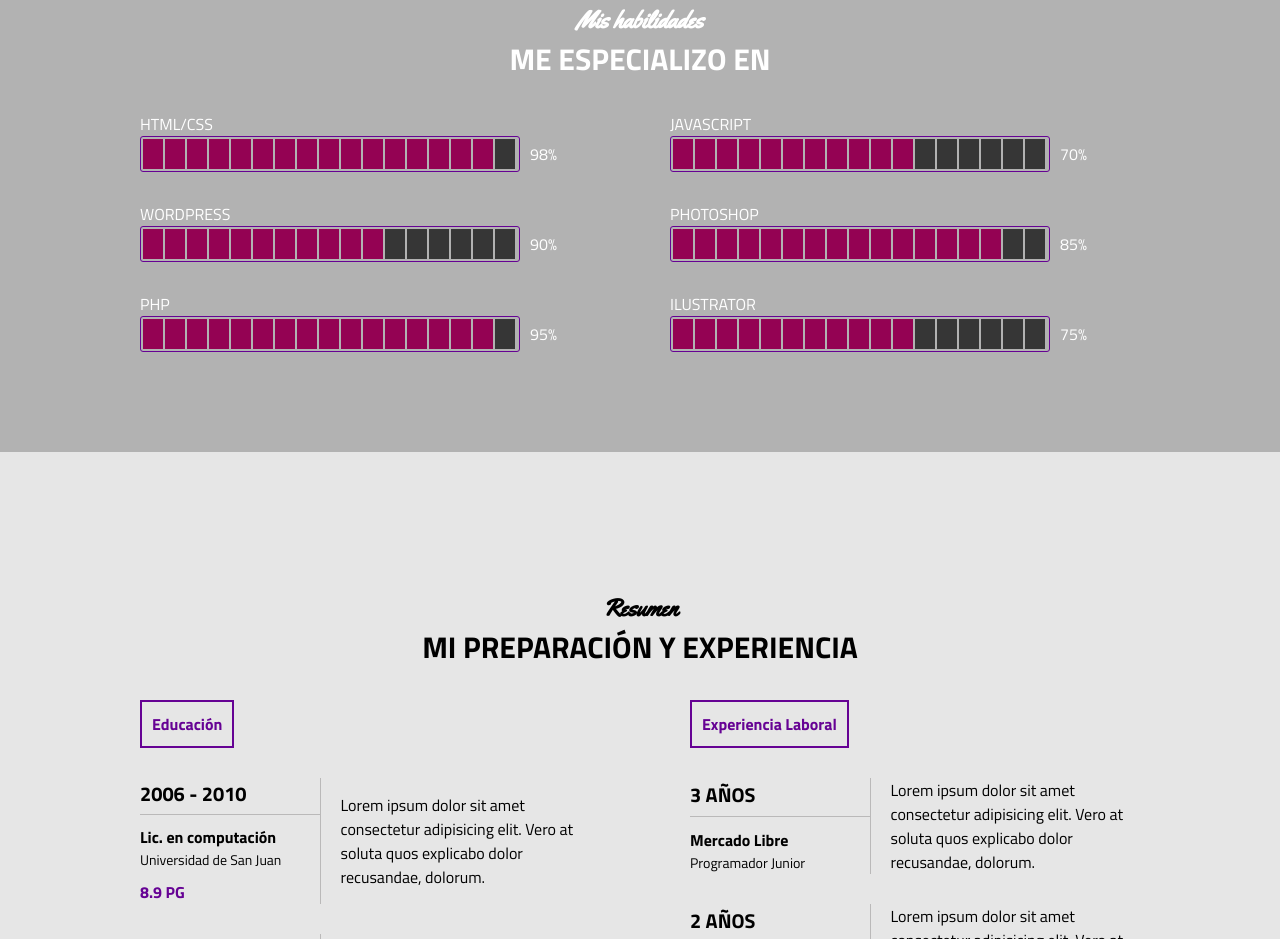
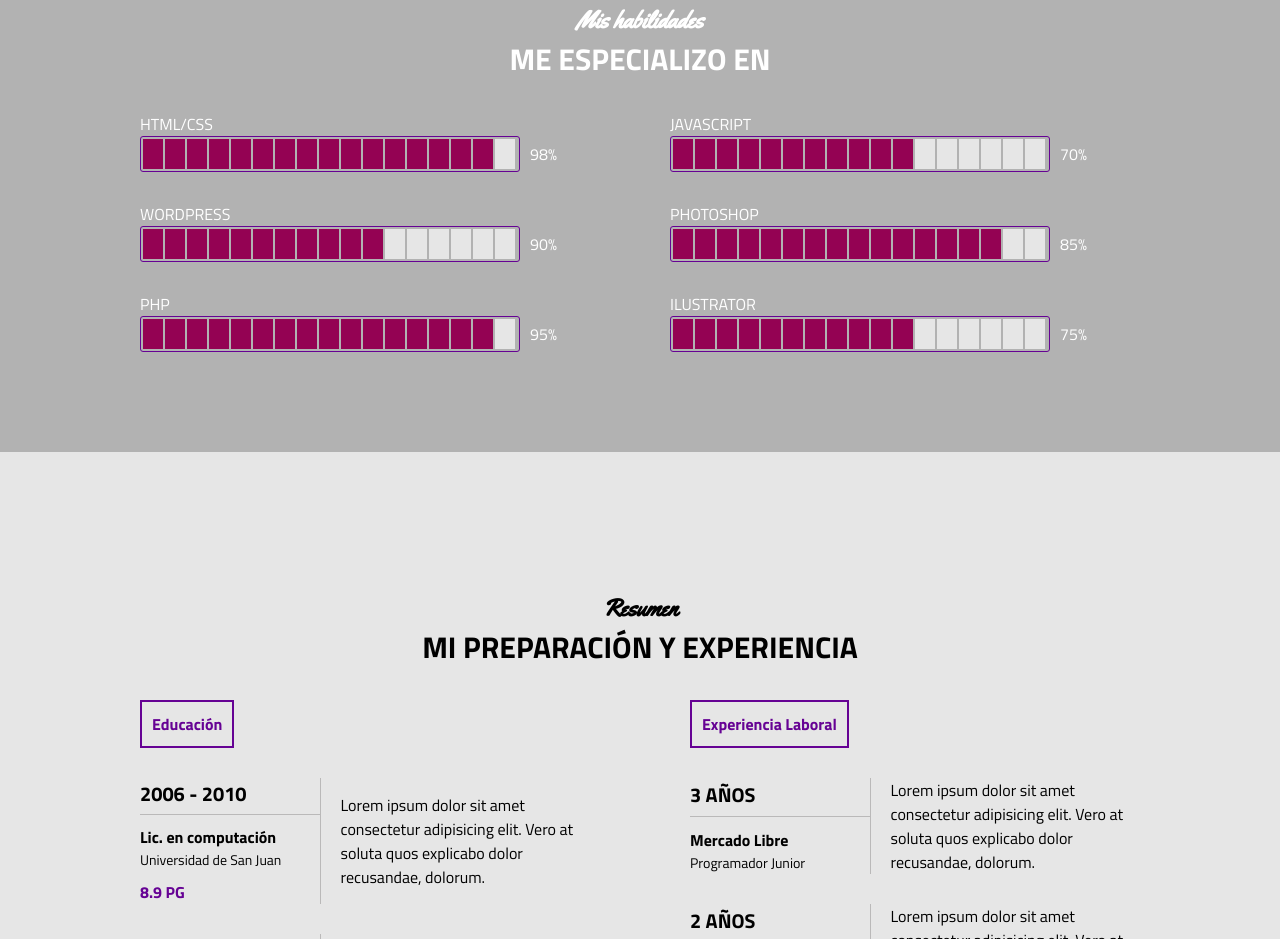
Before and after one commit to nicooviedo04/Portafolio, a plain HTML site: page index.html in a window 1280 px wide. Shown: the part 1160-2099 px from the top of the page. Drawn offline with Linux system fonts and the light colour scheme.

Commit message:
Actualizar estilos.css

```diff
--- a/css/estilos.css
+++ b/css/estilos.css
@@ -242,7 +242,7 @@ html {
 }
 
 .habilidades .contenido-seccion .barra .e {
-  background-color: #363636;
+  background-color: #e6e6e6 /*#363636*/;
   width: 20px;
   height: 30px;
   margin-right: 2px;
```
